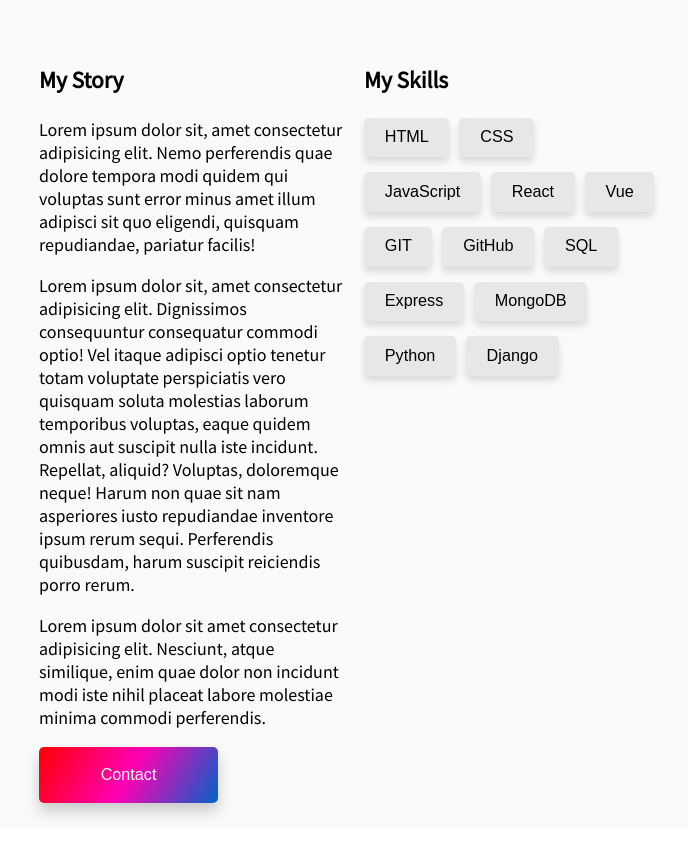
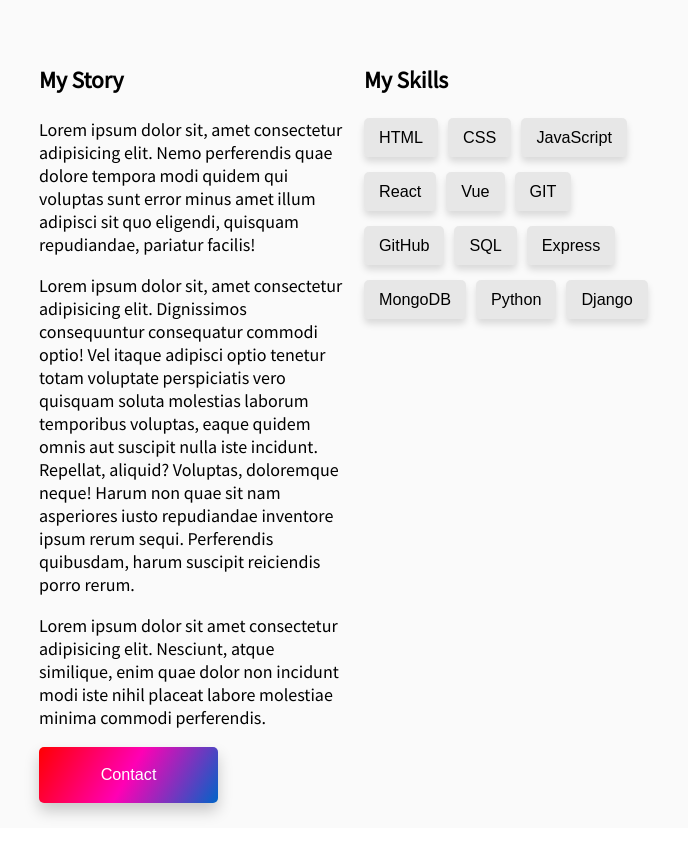
Before and after one commit to kavdesilva/portfolio_v.2, a Next.js app in the folder client/: page / in a window 1280 px wide. Shown: the part 1044-1900 px from the top of the page, without its empty margins (286-974 px from the left). Built offline with nearby package versions, Linux system fonts and the light colour scheme.

Commit message:
gradient text added.

```diff
--- a/client/src/components/About.jsx
+++ b/client/src/components/About.jsx
@@ -24,7 +24,7 @@ const About = () => {
                     <h3>My Skills</h3>
                     {
                         skills.map((skill, i) => (
-                            <button className="btn-skill" key={i}>{skill}</button>
+                            <button className="btn-skill" key={i}><p className="gradient-text">{skill}</p></button>
                         ))
                     }
                 </div>
--- a/client/src/styles/app.css
+++ b/client/src/styles/app.css
@@ -197,7 +197,7 @@ a {
     justify-content: space-between;
     margin-right: 10px;
     margin-bottom: 15px;
-    padding: 9.4px 20.61px 11.33px 20.8px;
+    padding: 0;
     background: rgba(153, 153, 153, 0.2);
     color: #000000;
     box-shadow: 0px 5px 7px rgba(0, 0, 0, 0.13);
@@ -209,6 +209,23 @@ a {
     position: relative;
     top: -3px;
     right: -2px;
+}
+
+.btn-skill .gradient-text {
+    padding: 10px 15px;
+    margin: 0;
+}
+
+.btn-skill .gradient-text:hover {
+    background-image:
+        linear-gradient(
+        to right,
+        rgba(255, 0, 0, 1),
+        rgba(255, 0, 180, 1),
+        rgba(0, 100, 200, 1)
+    );
+    background-clip: text;
+    color: transparent
 }
 
 /* <------- projects -------> */
```
